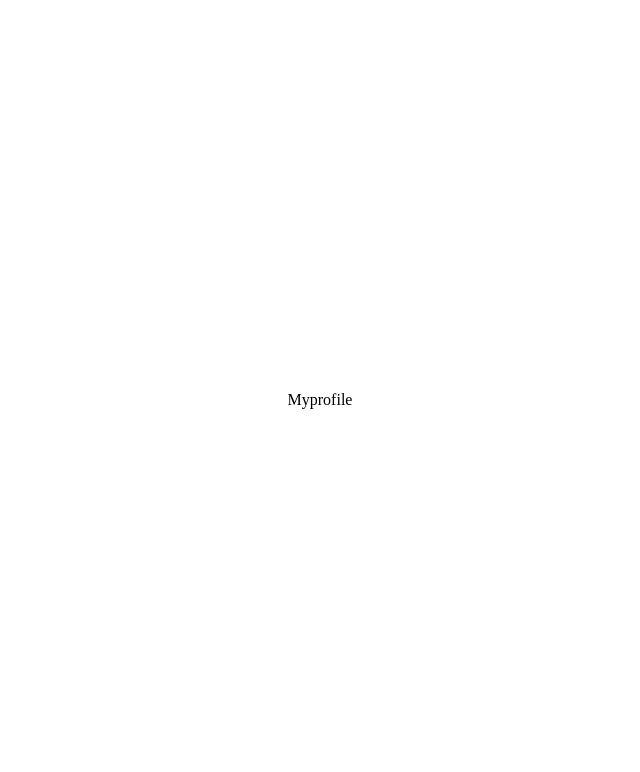
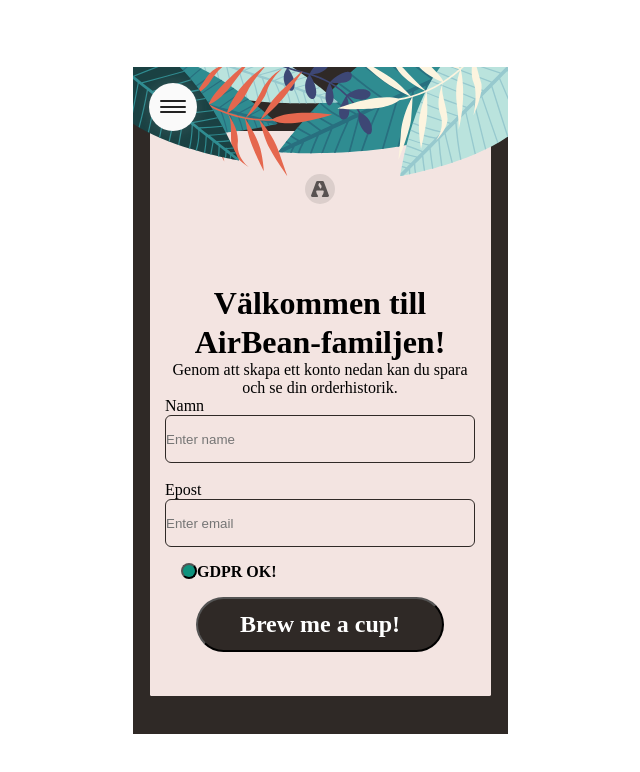
Before and after one commit to MapYh/Marko-p-talo_FU-JS23_individuell, a React (Vite) app: page /profile in a window 1280 px wide. Shown: the top 772 px of the page, without its empty margins (320-960 px from the left). Built offline with nearby package versions, Linux system fonts and the light colour scheme.

Commit message:
Started with the profile page

```diff
--- a/src/components/Api/Api.jsx
+++ b/src/components/Api/Api.jsx
@@ -18,7 +18,7 @@ const menuPageInfo = {
 const Api = () => {
   const [Data, setData] = useState([]); //kaffe sorter dvs menun.
   const [Item, setItem] = useState([]); //eta, ordernummer
-  const increaseQuantity = useStore((state) => state.increaseQuantity);
+  const increaseqty = useStore((state) => state.increaseqty);
 
   const count = useStore((state) => state.count);
   const addcoffeeToCart = useStore((state) => state.addcoffeeToCart);
@@ -58,9 +58,7 @@ const Api = () => {
       requestOptions
     );
     const data = await response.json(response); //eta
-    /* console.log("1", Item);
-    console.log("2", Item.orderNr);
-    console.log("3", Item.eta); */
+
     setItem(data);
     setOrderNr(Item.orderNr);
     setEta(Item.eta);
@@ -94,7 +92,7 @@ const Api = () => {
               >
                 <section
                   className="plussign  ellipseplus"
-                  onClick={increaseQuantity}
+                  onClick={increaseqty}
                 >
                   <img
                     className="add-icon"
--- a/src/components/Profile/Profile.jsx
+++ b/src/components/Profile/Profile.jsx
@@ -1,5 +1,86 @@
-const Myprofile = () => {
-  return <div>Myprofile</div>;
+import HeaderImg from "../../assets/header-header.svg";
+import Rectangle from "../../assets/rectangle.svg";
+import { useNavigate } from "react-router-dom";
+import "./Profile.scss";
+import Logo from "../../assets/logo-gray.svg";
+
+const Profile = () => {
+  const navigate = useNavigate();
+  const navigateToNav = () => {
+    // use the navigate function to navigate to /Menu
+    navigate("/Nav");
+  };
+  return (
+    <>
+      <section className="backgroundcard">
+        <header className="profileheader">
+          <div className="profilebagleft" onClick={() => navigateToNav()}>
+            <img
+              className="profileImgRectangle"
+              src={Rectangle}
+              alt="navicon"
+            />
+            <img
+              className="profileImgRectangle"
+              src={Rectangle}
+              alt="navicon"
+            />
+            <img
+              className="profileImgRectangle"
+              src={Rectangle}
+              alt="navicon"
+            />
+          </div>
+        </header>
+        <div>
+          <img src={HeaderImg} alt="" className="headerImg" />
+
+          <main className="profile-cart-main">
+            <header className="logo-ellipse">
+              <img src={Logo} alt="" />
+            </header>
+            <h1 className="cart-text">Välkommen till AirBean-familjen!</h1>
+            <article className="cartitem">
+              <p>
+                Genom att skapa ett konto nedan kan du spara och se din
+                orderhistorik.
+              </p>
+            </article>
+            <article>
+              <form action="">
+                <section className="forms">
+                  <label htmlFor="name">Namn</label>
+
+                  <input
+                    type="text"
+                    id="name"
+                    placeholder="Enter name"
+                    className="form-section"
+                  />
+                  <br></br>
+                </section>
+                <section className="forms">
+                  <label htmlFor="email">Epost</label>
+
+                  <input
+                    type="text"
+                    id="email"
+                    placeholder="Enter email"
+                    className="form-section"
+                  />
+                </section>
+              </form>
+              <section className="profile-button-section">
+                <button className="profileSmallBtn"></button>
+                <h4>GDPR OK!</h4>
+              </section>
+              <button className="profileBtn">Brew me a cup!</button>
+            </article>
+          </main>
+        </div>
+      </section>
+    </>
+  );
 };
 
-export default Myprofile;
+export default Profile;
--- a/src/components/Profile/Profile.scss
+++ b/src/components/Profile/Profile.scss
@@ -0,0 +1,135 @@
+* {
+  margin: 0;
+  padding: 0;
+  box-sizing: border-box;
+}
+
+.headerImg {
+  position: absolute;
+  left: 0rem;
+  top: 0rem;
+  z-index: 1;
+}
+
+.menu-main {
+  position: relative;
+}
+
+.backgroundcard {
+  position: relative;
+  /* width: 100%; */
+  padding: 1rem;
+  background-color: #2f2926;
+  height: 41.688rem;
+  width: 23.438rem;
+  display: flex;
+  /* justify-content: space-between; */
+  align-items: center;
+  flex-direction: column;
+}
+
+.profileheader {
+  width: 100%;
+  display: flex;
+  justify-content: space-between;
+  align-items: center;
+  z-index: 2;
+}
+
+.background {
+  position: fixed;
+  display: block;
+  height: 35.361rem;
+  width: 21.313rem;
+  left: 29%;
+  top: 26.5%;
+  background-color: rgba(0, 0, 0, 0.5);
+}
+
+.profileBtn {
+  width: 248px;
+  height: 55px;
+  color: white;
+
+  background: #2f2926;
+  border-radius: 50px;
+  //Profilebtn text styling
+  /* Take my money! */
+
+  font-family: "PT Serif";
+  font-style: normal;
+  font-weight: 700;
+  font-size: 24px;
+  line-height: 120%;
+
+  color: #ffffff;
+}
+.profileSmallBtn {
+  border-radius: 1rem;
+  width: 1rem;
+  height: 1rem;
+
+  /* Airbean - dark green */
+  background: #0e927d;
+}
+
+.profile-button-section {
+  display: flex;
+  /* justify-content: center; */
+  align-items: start;
+
+  padding: 1rem;
+}
+
+.form-section {
+  width: 310px;
+  height: 48px;
+  border: 1px solid #2f2926;
+  border-radius: 6px;
+  background-color: #f3e4e1;
+}
+
+.logo-ellipse {
+  background-color: #dbcecb;
+  width: 30px;
+  height: 30px;
+  border-radius: 50%;
+  display: flex;
+  align-items: center;
+  justify-content: center;
+  margin-bottom: 5rem;
+}
+
+.profilebagleft {
+  flex-direction: column;
+  border-radius: 50%;
+  width: 3rem;
+  height: 3rem;
+  display: flex;
+  justify-content: center;
+  align-items: center;
+  background: #fafafa;
+  box-shadow: 0px 0px 16px rgba(247, 247, 247, 0.12);
+}
+
+.profileImgRectangle {
+  margin: 0.1rem;
+}
+
+.profile-cart-main {
+  display: flex;
+  align-items: center;
+  flex-direction: column;
+  justify-content: center;
+  height: 35.361rem;
+  width: 21.313rem;
+  background-color: #f3e4e1;
+  z-index: 3;
+  border-radius: 0.1rem;
+}
+
+.forms {
+  display: flex;
+  align-items: start;
+  flex-direction: column;
+}
```
Also changed, not shown: src/assets/logo-gray.svg (added).
